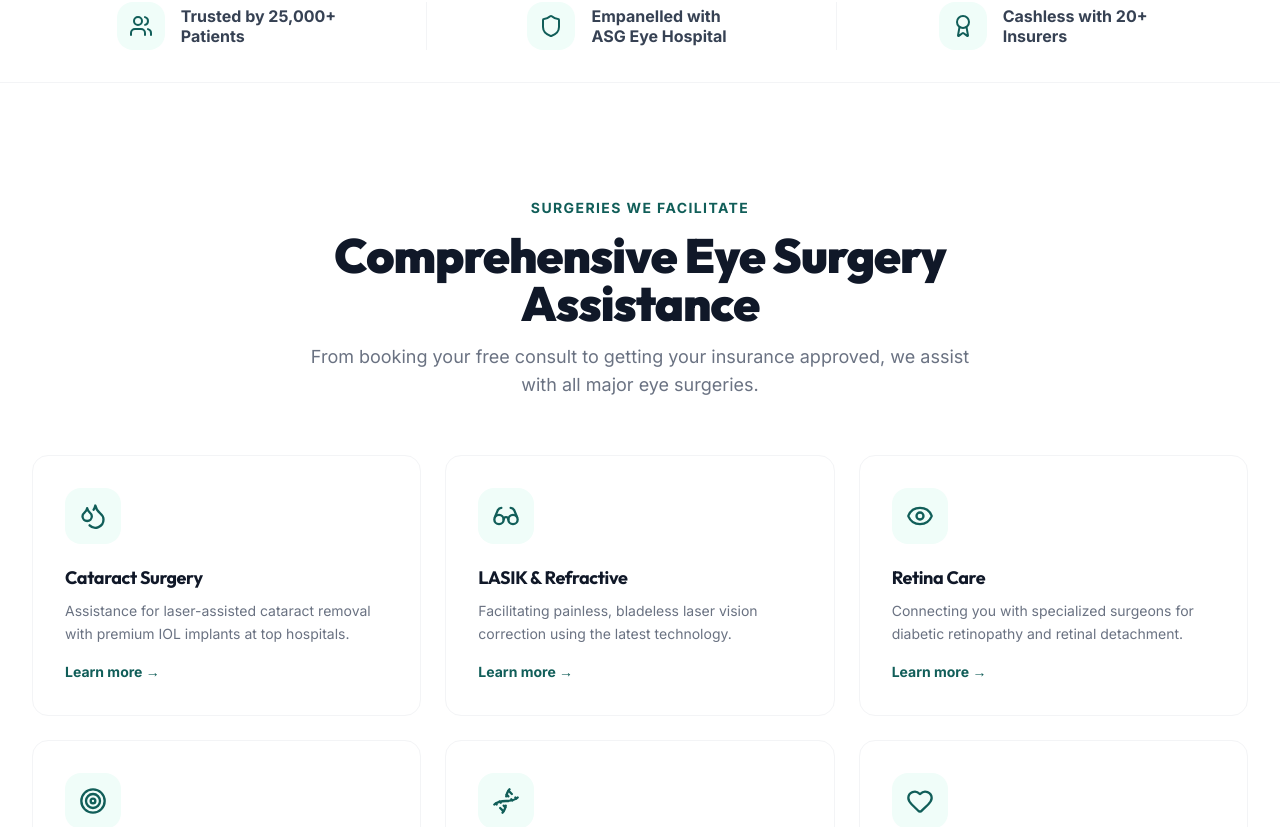
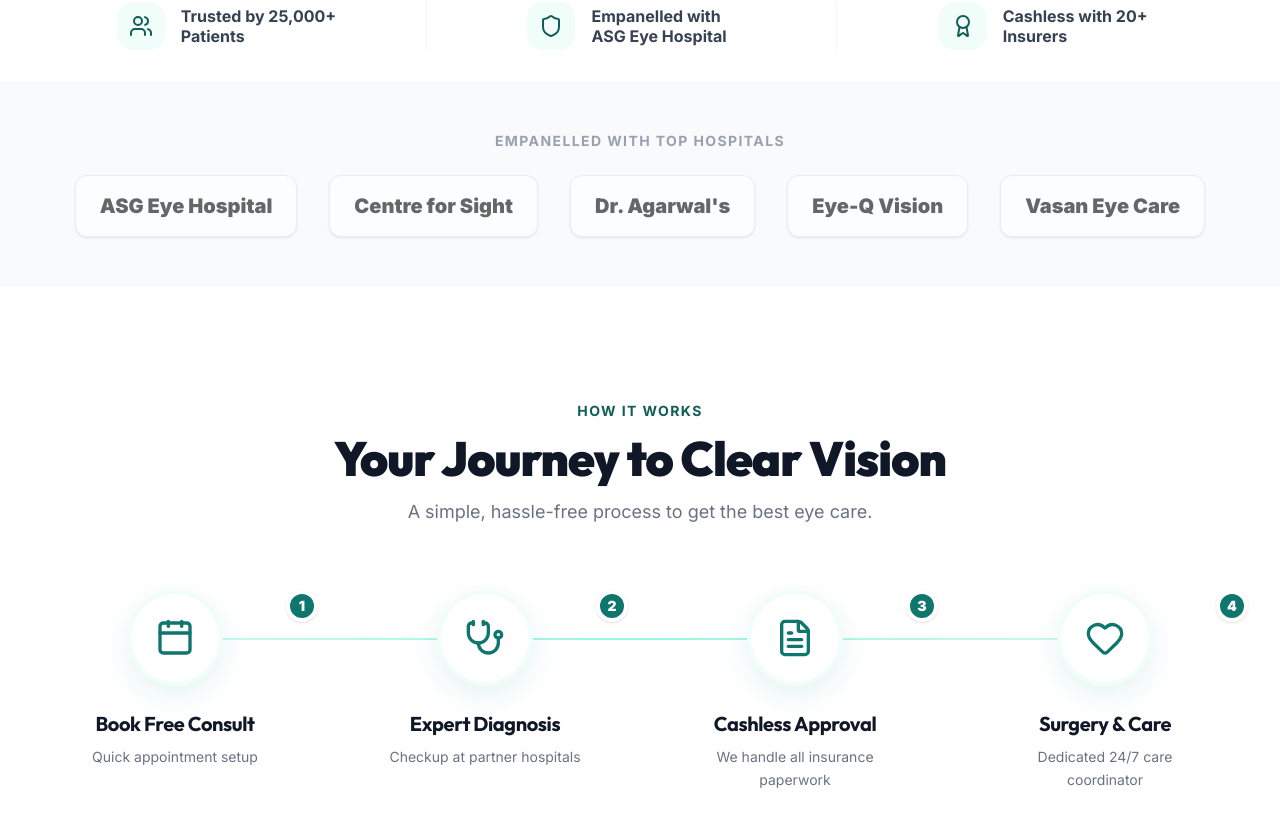
Before and after one commit to sainirmalyajena/prism-healthcure, a Next.js app: page /en in a window 1280 px wide. Shown: the part 920-1747 px from the top of the page. Built offline with nearby package versions, Linux system fonts and the light colour scheme.

Commit message:
feat-high-impact-improvements

```diff
--- /dev/null
+++ b/src/app/[lang]/components/MobileStickyBar.tsx
@@ -0,0 +1,30 @@
+'use client';
+
+import { Phone, MessageCircle } from 'lucide-react';
+
+interface MobileStickyBarProps {
+  dict: any;
+}
+
+export default function MobileStickyBar({ dict }: MobileStickyBarProps) {
+  return (
+    <div className="md:hidden fixed bottom-0 left-0 w-full z-[90] bg-white border-t border-gray-200 shadow-[0_-4px_10px_rgba(0,0,0,0.05)] pb-safe flex">
+      <a
+        href="tel:9076993279"
+        className="flex-1 flex flex-col items-center justify-center py-3 border-r border-gray-200 text-teal-800 hover:bg-teal-50 transition-colors"
+      >
+        <Phone className="w-5 h-5 mb-1" />
+        <span className="text-[11px] font-bold uppercase tracking-wider">{dict.call_now}</span>
+      </a>
+      <a
+        href="https://wa.me/919076993279?text=Hello,%20I%20need%20assistance%20with%20eye%20surgery"
+        target="_blank"
+        rel="noopener noreferrer"
+        className="flex-1 flex flex-col items-center justify-center py-3 text-emerald-600 hover:bg-emerald-50 transition-colors"
+      >
+        <MessageCircle className="w-5 h-5 mb-1" />
+        <span className="text-[11px] font-bold uppercase tracking-wider">{dict.whatsapp}</span>
+      </a>
+    </div>
+  );
+}
--- a/src/app/[lang]/layout.tsx
+++ b/src/app/[lang]/layout.tsx
@@ -44,6 +44,8 @@ export async function generateMetadata({ params }: { params: Promise<{ lang: str
   };
 }
 
+import MobileStickyBar from "./components/MobileStickyBar";
+
 export default async function RootLayout({
   children,
   params,
@@ -61,8 +63,9 @@ export default async function RootLayout({
 
   return (
     <html lang={lang} className={`${inter.variable} ${outfit.variable}`} suppressHydrationWarning>
-      <body className="min-h-screen flex flex-col overflow-x-hidden font-sans antialiased text-slate-900 selection:bg-teal-900 selection:text-white">
+      <body className="min-h-screen flex flex-col overflow-x-hidden font-sans antialiased text-slate-900 selection:bg-teal-900 selection:text-white pb-16 md:pb-0">
         <main className="flex-1">{children}</main>
+        <MobileStickyBar dict={dictionary.prism_page.sticky_bar} />
       </body>
     </html>
   );
--- a/src/app/[lang]/page.tsx
+++ b/src/app/[lang]/page.tsx
@@ -1,7 +1,7 @@
 import PrismHeader from './components/PrismHeader';
 import AppointmentForm from './components/AppointmentForm';
 import WhatsAppButton from './components/WhatsAppButton';
-import { Eye, Microscope, Droplets, Glasses, Target, Dna, CheckCircle2, ChevronDown, Star, MapPin, Phone, Mail, Clock, Shield, Award, Users, Heart } from 'lucide-react';
+import { Eye, Microscope, Droplets, Glasses, Target, Dna, CheckCircle2, ChevronDown, Star, MapPin, Phone, Mail, Clock, Shield, Award, Users, Heart, Calendar, Stethoscope, FileText, Building2 } from 'lucide-react';
 import Link from 'next/link';
 import { getDictionary } from '@/get-dictionary';
 import { Metadata } from 'next';
@@ -113,6 +113,53 @@ export default async function PrismHomePage({ params }: PageProps) {
           </div>
         </div>
       </div>
+
+      {/* PARTNER HOSPITALS */}
+      <section className="py-12 border-b border-gray-100 bg-slate-50 overflow-hidden">
+        <div className="max-w-7xl mx-auto px-5 md:px-8 text-center">
+          <p className="text-sm font-bold text-gray-400 uppercase tracking-widest mb-6">{lang === 'hi' ? 'हमारे नेटवर्क में शामिल' : 'Empanelled With Top Hospitals'}</p>
+          <div className="flex flex-wrap justify-center gap-4 md:gap-8 opacity-70 grayscale hover:grayscale-0 transition-all duration-500">
+            {['ASG Eye Hospital', 'Centre for Sight', "Dr. Agarwal's", 'Eye-Q Vision', 'Vasan Eye Care'].map((h, i) => (
+              <div key={i} className="px-6 py-4 bg-white rounded-xl shadow-sm border border-gray-200 font-black text-slate-800 text-lg md:text-xl flex items-center justify-center min-w-[160px]">
+                {h}
+              </div>
+            ))}
+          </div>
+        </div>
+      </section>
+
+      {/* HOW IT WORKS */}
+      <section className="py-20 md:py-28 bg-white border-b border-gray-50">
+        <div className="max-w-7xl mx-auto px-5 md:px-8">
+          <div className="text-center max-w-2xl mx-auto mb-16">
+            <span className="text-teal-700 font-bold text-sm uppercase tracking-widest">{d.how_it_works.title}</span>
+            <h2 className="text-3xl md:text-5xl font-black text-gray-900 mt-3 mb-4">{d.how_it_works.subtitle}</h2>
+            <p className="text-gray-500 text-base md:text-lg">{d.how_it_works.desc}</p>
+          </div>
+
+          <div className="grid grid-cols-1 md:grid-cols-4 gap-8 md:gap-6 relative">
+            <div className="hidden md:block absolute top-12 left-[10%] right-[10%] h-0.5 bg-gradient-to-r from-teal-100 via-teal-200 to-emerald-100 z-0"></div>
+
+            {[
+              { icon: Calendar, step: d.how_it_works.steps[0] },
+              { icon: Stethoscope, step: d.how_it_works.steps[1] },
+              { icon: FileText, step: d.how_it_works.steps[2] },
+              { icon: Heart, step: d.how_it_works.steps[3] }
+            ].map((s, i) => (
+              <div key={i} className="relative z-10 flex flex-col items-center text-center group">
+                <div className="w-24 h-24 bg-white rounded-full shadow-[0_10px_30px_rgba(13,148,136,0.1)] border-4 border-teal-50 flex items-center justify-center text-teal-600 mb-6 group-hover:scale-110 group-hover:border-teal-100 group-hover:shadow-[0_15px_40px_rgba(13,148,136,0.2)] transition-all duration-300">
+                  <s.icon className="w-10 h-10" />
+                  <div className="absolute top-0 right-0 w-8 h-8 bg-teal-600 text-white rounded-full flex items-center justify-center font-black text-sm border-4 border-white shadow-sm">
+                    {i + 1}
+                  </div>
+                </div>
+                <h3 className="text-xl font-bold text-gray-900 mb-2">{s.step.title}</h3>
+                <p className="text-gray-500 text-sm leading-relaxed max-w-[200px] mx-auto">{s.step.desc}</p>
+              </div>
+            ))}
+          </div>
+        </div>
+      </section>
       {/* TREATMENTS */}
       <section id="treatments" className="py-20 md:py-28 bg-white">
         <div className="max-w-7xl mx-auto px-5 md:px-8">
@@ -170,17 +217,20 @@ export default async function PrismHomePage({ params }: PageProps) {
             <div><h4 className="text-white font-bold text-sm uppercase tracking-wider mb-5">{d.services}</h4><ul className="space-y-3 text-sm"><li>{d.treatments.cataract.title}</li><li>{d.treatments.lasik.title}</li><li>{d.treatments.retina.title}</li><li>{d.treatments.glaucoma.title}</li><li>{d.treatments.pediatric.title}</li></ul></div>
             <div><h4 className="text-white font-bold text-sm uppercase tracking-wider mb-5">{d.contact}</h4><ul className="space-y-4 text-sm"><li className="flex items-center gap-3"><Phone className="w-4 h-4 text-teal-500 shrink-0" /><a href="tel:9076993279" className="hover:text-white transition-colors">90769-93279</a></li><li className="flex items-center gap-3"><Mail className="w-4 h-4 text-teal-500 shrink-0" /><a href="mailto:contact@prismhealthcure.com" className="hover:text-white transition-colors">contact@prismhealthcure.com</a></li><li className="flex items-center gap-3"><Clock className="w-4 h-4 text-teal-500 shrink-0" />Available 24/7</li></ul></div>
           </div>
+          <div className="pt-8 pb-8 border-t border-slate-800">
+            <h4 className="text-white font-bold text-sm uppercase tracking-wider mb-4">{d.footer_seo.title}</h4>
+            <div className="flex flex-wrap gap-x-4 gap-y-2 text-xs text-slate-500">
+              {d.footer_seo.cities.map((city: string, i: number) => (
+                <span key={i} className="hover:text-teal-400 transition-colors cursor-default">{city}</span>
+              ))}
+            </div>
+          </div>
           <div className="pt-6 border-t border-slate-800 flex flex-col sm:flex-row justify-between items-center gap-4 text-xs text-slate-500">
             <p>&copy; {new Date().getFullYear()} Prism Healthcure. {d.all_rights}</p>
             <div className="flex gap-6"><Link href={`/${lang}/privacy`} className="hover:text-teal-400 transition-colors">Privacy Policy</Link><Link href={`/${lang}/terms`} className="hover:text-teal-400 transition-colors">Terms of Service</Link></div>
           </div>
         </div>
       </footer>
-      {/* MOBILE STICKY CTA */}
-      <div className="fixed bottom-0 left-0 right-0 z-50 lg:hidden bg-white/95 backdrop-blur-xl border-t border-gray-200 px-4 py-3 flex gap-3 shadow-[0_-4px_20px_rgba(0,0,0,0.08)]">
-        <a href="tel:9076993279" className="flex-1 flex items-center justify-center gap-2 py-3 rounded-xl font-bold text-teal-700 bg-teal-50 border border-teal-100 text-sm active:scale-[0.97] transition-transform"><Phone className="w-4 h-4" /> {dictionary.sticky_cta.call}</a>
-        <Link href="#appointment" className="flex-1 py-3 rounded-xl font-bold text-white bg-teal-700 text-center text-sm shadow-lg shadow-teal-700/20 active:scale-[0.97] transition-transform">{dictionary.sticky_cta.book}</Link>
-      </div>
     </div>
   );
 }
--- a/src/dictionaries/en.json
+++ b/src/dictionaries/en.json
@@ -64,6 +64,25 @@
         "quick_links": "Quick Links",
         "services": "Surgeries We Cover",
         "contact": "Contact Support",
-        "all_rights": "All rights reserved."
+        "all_rights": "All rights reserved.",
+        "how_it_works": {
+            "title": "How It Works",
+            "subtitle": "Your Journey to Clear Vision",
+            "desc": "A simple, hassle-free process to get the best eye care.",
+            "steps": [
+                { "title": "Book Free Consult", "desc": "Quick appointment setup" },
+                { "title": "Expert Diagnosis", "desc": "Checkup at partner hospitals" },
+                { "title": "Cashless Approval", "desc": "We handle all insurance paperwork" },
+                { "title": "Surgery & Care", "desc": "Dedicated 24/7 care coordinator" }
+            ]
+        },
+        "sticky_bar": {
+            "call_now": "Call Now",
+            "whatsapp": "WhatsApp"
+        },
+        "footer_seo": {
+            "title": "Areas We Serve",
+            "cities": ["Delhi / NCR", "Mumbai", "Bangalore", "Hyderabad", "Chennai", "Kolkata", "Pune", "Ahmedabad", "Jaipur", "Lucknow", "Indore", "Chandigarh"]
+        }
     }
 }
--- a/src/dictionaries/hi.json
+++ b/src/dictionaries/hi.json
@@ -64,6 +64,25 @@
         "quick_links": "त्वरित लिंक",
         "services": "सर्जरी जिन्हें हम कवर करते हैं",
         "contact": "संपर्क सहायता",
-        "all_rights": "सर्वाधिकार सुरक्षित।"
+        "all_rights": "सर्वाधिकार सुरक्षित।",
+        "how_it_works": {
+            "title": "यह कैसे काम करता है",
+            "subtitle": "स्पष्ट दृष्टि की आपकी यात्रा",
+            "desc": "सर्वोत्तम नेत्र देखभाल प्राप्त करने के लिए एक सरल, परेशानी मुक्त प्रक्रिया।",
+            "steps": [
+                { "title": "मुफ़्त परामर्श बुक करें", "desc": "त्वरित अपॉइंटमेंट सेटअप" },
+                { "title": "विशेषज्ञ निदान", "desc": "पार्टनर अस्पतालों में चेकअप" },
+                { "title": "कैशलेस स्वीकृति", "desc": "हम सभी बीमा कागजी कार्रवाई संभालते हैं" },
+                { "title": "सर्जरी और देखभाल", "desc": "समर्पित 24/7 देखभाल समन्वयक" }
+            ]
+        },
+        "sticky_bar": {
+            "call_now": "कॉल करें",
+            "whatsapp": "WhatsApp"
+        },
+        "footer_seo": {
+            "title": "हम कहाँ सेवा देते हैं",
+            "cities": ["दिल्ली / एनसीआर", "मुंबई", "बैंगलोर", "हैदराबाद", "चेन्नई", "कोलकाता", "पुणे", "अहमदाबाद", "जयपुर", "लखनऊ", "इंदौर", "चंडीगढ़"]
+        }
     }
 }
```
